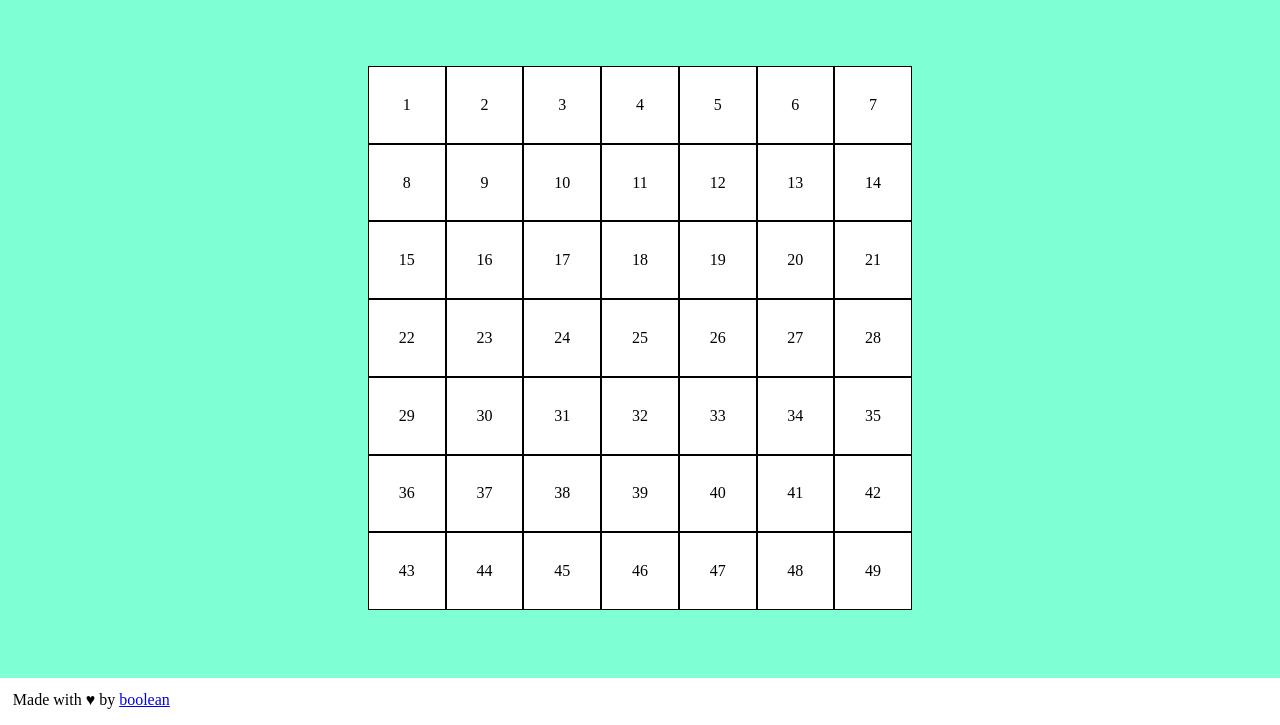
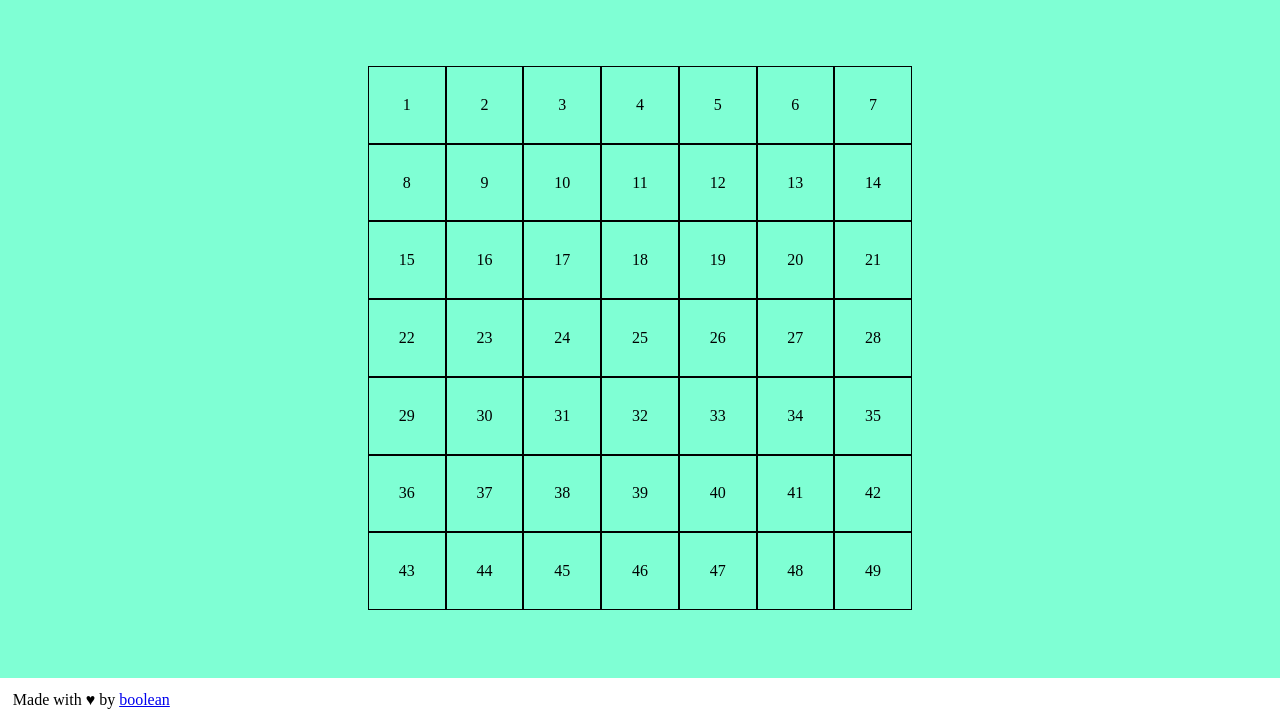
Before and after one commit to GiovanniMarseglia/js-campominato-grid, a plain HTML site: page index.html in a window 1280 px wide. Both pictures are taken after a click on the button "Start". Shown: the part 75-800 px from the top of the page. Drawn offline with Linux system fonts and the light colour scheme.

Commit message:
changed bg.color for .box

```diff
--- a/style.css
+++ b/style.css
@@ -65,7 +65,7 @@ main{
     display: flex;
     align-items: center;
     justify-content: center;
-    background-color: white;
+    background-color: #7FFFD4;
 
 }
 
```
